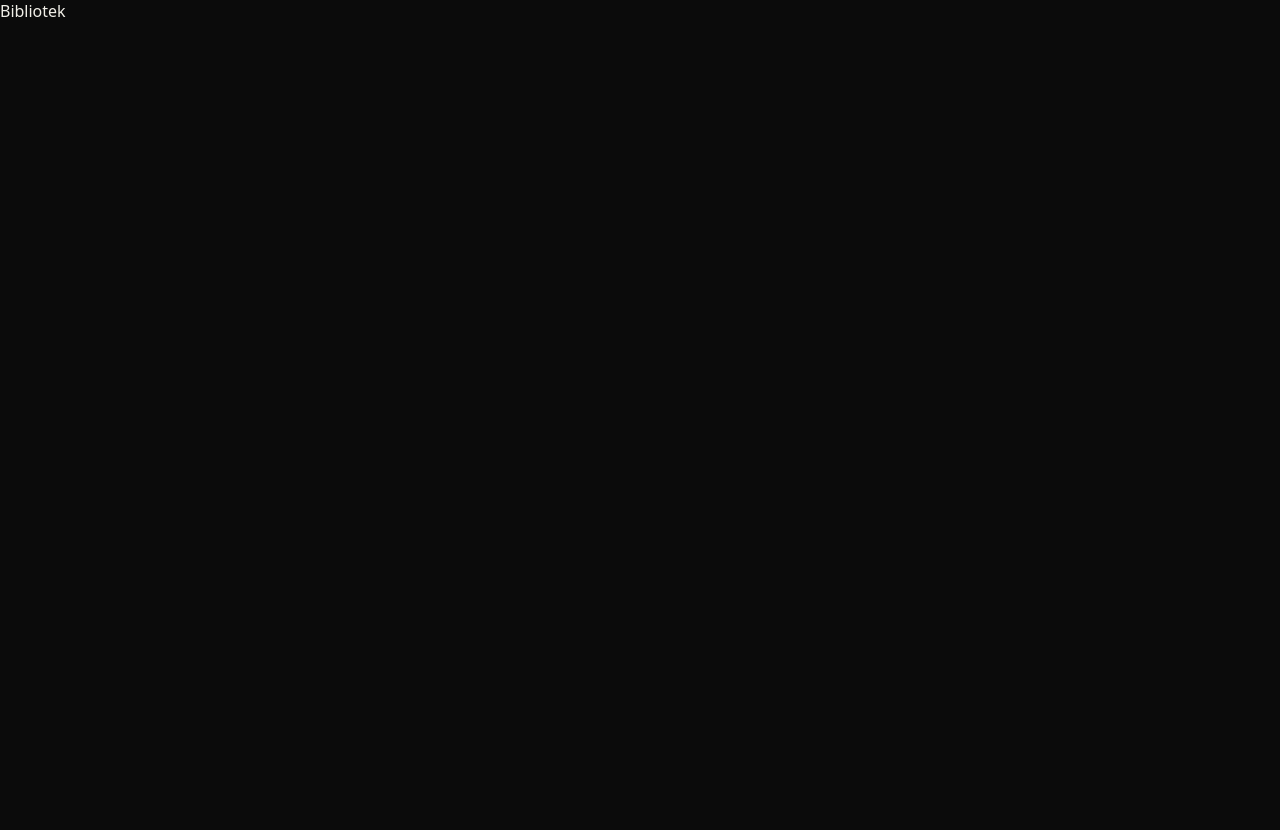
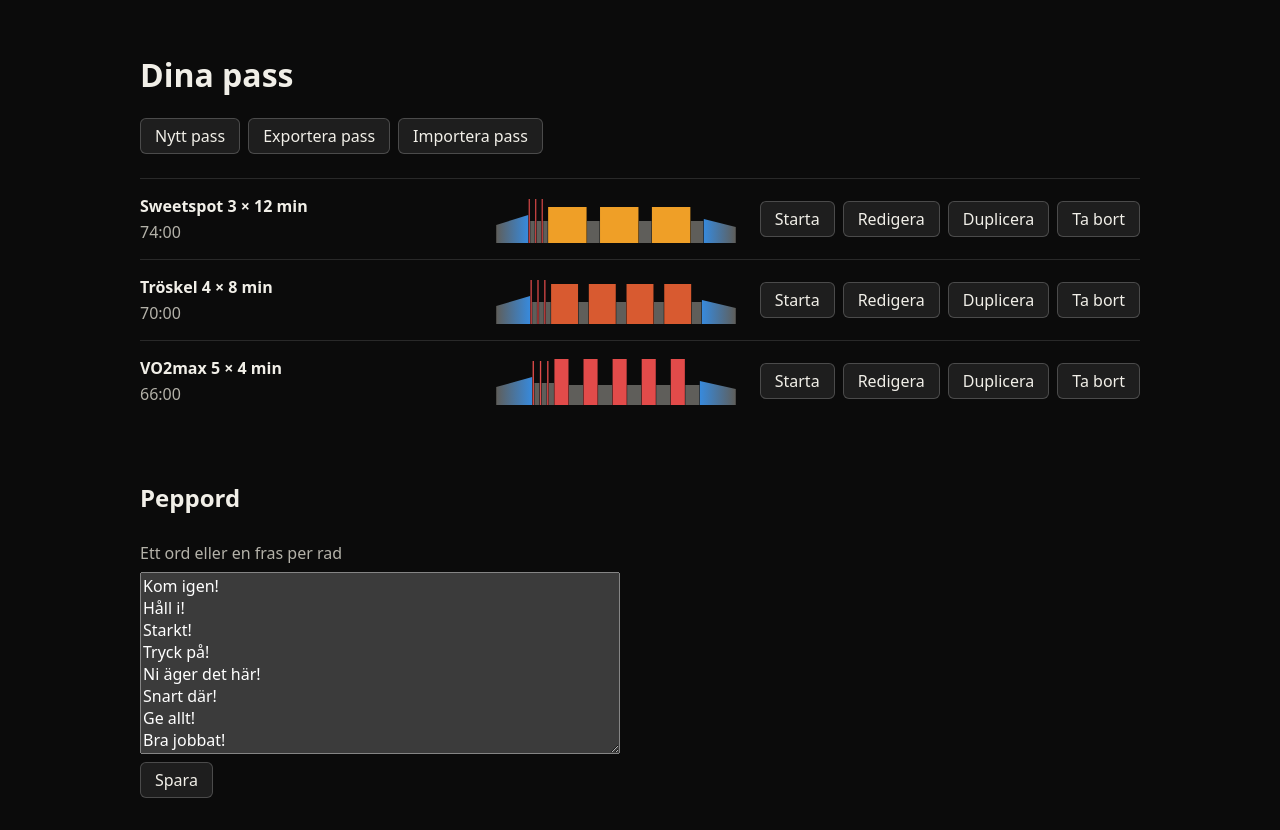
Before and after one commit to ewennersten/spin, a website built with Vite: page index.html in a window 1280 px wide. Before the commit the page ends 800 px from the top, so only its background shows below. Built offline with nearby package versions, Linux system fonts and the light colour scheme.

Commit message:
feat: bibliotek med export, import och peppord
Co-Authored-By: Claude Fable 5.2 <noreply@anthropic.com>

```diff
--- a/src/main.ts
+++ b/src/main.ts
@@ -1,5 +1,9 @@
 import './styles.css'
 import { parseRoute, type Route, type View } from './router'
+import { createStorage } from './storage/storage'
+import { libraryView } from './ui/library'
+
+const store = createStorage()
 
 const placeholder =
   (name: string): View =>
@@ -9,7 +13,7 @@ const placeholder =
 
 // Kopplingen mellan adress och vy. Senare uppgifter byter platshållarna här.
 const views: Record<Route['view'], View> = {
-  library: placeholder('Bibliotek'),
+  library: libraryView(store),
   edit: placeholder('Redigera pass'),
   run: placeholder('Kör pass'),
 }
--- a/src/styles.css
+++ b/src/styles.css
@@ -11,3 +11,98 @@ body {
   color: var(--text);
   font-family: system-ui, -apple-system, 'Segoe UI', sans-serif;
 }
+
+.library {
+  max-width: 1000px;
+  margin: 0 auto;
+  padding: 32px 16px;
+}
+
+.library button {
+  font: inherit;
+  padding: 6px 14px;
+  border: 1px solid #ffffff33;
+  border-radius: 6px;
+  background: #ffffff14;
+  color: var(--text);
+  cursor: pointer;
+}
+
+.library button:disabled {
+  opacity: 0.4;
+  cursor: not-allowed;
+}
+
+.toolbar,
+.actions {
+  display: flex;
+  flex-wrap: wrap;
+  align-items: center;
+  gap: 8px;
+}
+
+.status:empty {
+  display: none;
+}
+
+.workouts {
+  list-style: none;
+  margin: 24px 0;
+  padding: 0;
+}
+
+.workout {
+  display: flex;
+  flex-wrap: wrap;
+  align-items: center;
+  gap: 12px 24px;
+  padding: 16px 0;
+  border-top: 1px solid #ffffff1f;
+}
+
+.workout .info {
+  flex: 1 1 200px;
+  display: flex;
+  flex-direction: column;
+  gap: 4px;
+  min-width: 0;
+  overflow-wrap: anywhere;
+}
+
+.workout .name {
+  font-weight: 600;
+}
+
+.workout .time {
+  color: var(--muted);
+  font-variant-numeric: tabular-nums;
+}
+
+.workout svg {
+  flex: none;
+  width: 240px;
+  height: 48px;
+}
+
+.note {
+  color: var(--muted);
+}
+
+.pep {
+  margin-top: 40px;
+  display: flex;
+  flex-direction: column;
+  align-items: flex-start;
+  gap: 8px;
+}
+
+.pep label {
+  color: var(--muted);
+}
+
+.pep textarea {
+  box-sizing: border-box;
+  width: 100%;
+  max-width: 480px;
+  font: inherit;
+}
--- /dev/null
+++ b/src/ui/library.ts
@@ -0,0 +1,142 @@
+import { flatten, totalDuration } from '../model/flatten'
+import { mmss } from '../model/format'
+import type { Workout } from '../model/types'
+import { LIMITS } from '../model/validate'
+import type { View } from '../router'
+import type { Store } from '../storage/storage'
+import { renderChart } from './chart'
+
+const COPY = ' (kopia)'
+const newId = () => crypto.randomUUID()
+
+const el = <K extends keyof HTMLElementTagNameMap>(tag: K, props: Partial<HTMLElementTagNameMap[K]> = {}): HTMLElementTagNameMap[K] =>
+  Object.assign(document.createElement(tag), props)
+const button = (textContent: string, onclick: () => void) => el('button', { textContent, onclick })
+
+// Webbläsarens eget fel när lagringen är full är på engelska.
+const message = (e: unknown) =>
+  e instanceof DOMException && e.name === 'QuotaExceededError' ? 'Webbläsarens lagring är full, så ändringen sparades inte.'
+    : e instanceof Error ? e.message : String(e)
+
+// Resultatet eller felet visas alltid som text, så att inget fel från lagringen försvinner tyst.
+async function attempt(status: HTMLElement, action: () => Promise<string | void>) {
+  status.textContent = ''
+  try {
+    status.textContent = (await action()) || ''
+  } catch (e) {
+    status.textContent = message(e)
+  }
+}
+
+function copyOf(w: Workout): Workout {
+  // Namnet kortas så att suffixet ryms inom gränsen, utan att ett tecken utanför BMP delas på mitten.
+  const name = w.name.slice(0, LIMITS.nameMax - COPY.length).replace(/[\uD800-\uDBFF]$/, '') + COPY
+  return {
+    ...w,
+    id: newId(),
+    name,
+    items: w.items.map(i => i.kind === 'block'
+      ? { ...i, id: newId() }
+      : { ...i, id: newId(), blocks: i.blocks.map(b => ({ ...b, id: newId() })) }),
+  }
+}
+
+function download(json: string) {
+  const url = URL.createObjectURL(new Blob([json], { type: 'application/json' }))
+  // sv-SE skriver datumet som ÅÅÅÅ-MM-DD.
+  el('a', { href: url, download: `spinningpass-${new Date().toLocaleDateString('sv-SE')}.json` }).click()
+  setTimeout(() => URL.revokeObjectURL(url))
+}
+
+export function libraryView(store: Store): View {
+  return (root) => {
+    const status = el('p', { className: 'status', role: 'status' })
+    const list = el('div')
+    const file = el('input', { type: 'file', accept: '.json', hidden: true })
+
+    async function refresh() {
+      try {
+        const workouts = await store.listWorkouts()
+        const ul = el('ul', { className: 'workouts' })
+        ul.append(...workouts.map(row))
+        list.replaceChildren(workouts.length ? ul : el('p', { textContent: 'Inga sparade pass.' }))
+        newButton.disabled = importButton.disabled = false
+      } catch (e) {
+        // Den trasiga datan får inte skrivas över, så allt som skriver nya pass stängs av.
+        list.replaceChildren(el('p', { textContent: message(e) }))
+        newButton.disabled = importButton.disabled = true
+      }
+    }
+
+    const change = (action: () => Promise<unknown>) => attempt(status, async () => { await action(); await refresh() })
+
+    function row(w: Workout) {
+      const segments = flatten(w)
+      const svg = document.createElementNS('http://www.w3.org/2000/svg', 'svg')
+      svg.setAttribute('role', 'img')
+      svg.setAttribute('aria-label', `Stapelbild för ${w.name}`)
+      renderChart(svg, segments)
+
+      const start = button('Starta', () => { location.hash = `#/run/${w.id}` })
+      start.disabled = segments.length === 0
+      const actions = el('div', { className: 'actions' })
+      actions.append(
+        start,
+        ...(segments.length ? [] : [el('span', { className: 'note', textContent: 'Passet är tomt' })]),
+        button('Redigera', () => { location.hash = `#/edit/${w.id}` }),
+        button('Duplicera', () => change(() => store.saveWorkout(copyOf(w)))),
+        button('Ta bort', () => { if (confirm(`Ta bort passet ${w.name}?`)) change(() => store.deleteWorkout(w.id)) }),
+      )
+      const info = el('div', { className: 'info' })
+      info.append(el('span', { className: 'name', textContent: w.name }), el('span', { className: 'time', textContent: mmss(totalDuration(segments)) }))
+      const li = el('li', { className: 'workout' })
+      li.append(info, svg, actions)
+      return li
+    }
+
+    const newButton = button('Nytt pass', () => attempt(status, async () => {
+      const w: Workout = {
+        id: newId(),
+        name: 'Nytt pass',
+        items: [{ kind: 'block', id: newId(), name: '', durationSec: 300, fromPct: 55, toPct: 55 }],
+        updatedAt: 0,
+      }
+      await store.saveWorkout(w)
+      location.hash = `#/edit/${w.id}`
+    }))
+    const importButton = button('Importera pass', () => file.click())
+    file.onchange = () => attempt(status, async () => {
+      const chosen = file.files?.[0]
+      file.value = '' // samma fil ska kunna väljas igen
+      if (!chosen) return
+      const n = await store.importAll(await chosen.text())
+      await refresh()
+      return `${n} pass importerade`
+    })
+    const toolbar = el('div', { className: 'toolbar' })
+    toolbar.append(newButton, button('Exportera pass', () => attempt(status, async () => download(await store.exportAll()))), importButton, file)
+
+    const pep = el('textarea', { id: 'peppord', rows: 8 })
+    const pepStatus = el('p', { className: 'status', role: 'status' })
+    const pepSection = el('section', { className: 'pep' })
+    pepSection.append(
+      el('h2', { textContent: 'Peppord' }),
+      el('label', { htmlFor: 'peppord', textContent: 'Ett ord eller en fras per rad' }),
+      pep,
+      button('Spara', () => attempt(pepStatus, async () => {
+        const words = pep.value.split('\n').map(s => s.trim()).filter(Boolean)
+        await store.savePepWords(words)
+        pep.value = words.join('\n')
+        return 'Pepporden är sparade'
+      })),
+      pepStatus,
+    )
+
+    const main = el('main', { className: 'library' })
+    main.append(el('h1', { textContent: 'Dina pass' }), toolbar, status, list, pepSection)
+    root.append(main)
+
+    void refresh()
+    void attempt(pepStatus, async () => { pep.value = (await store.getPepWords()).join('\n') })
+  }
+}
```
